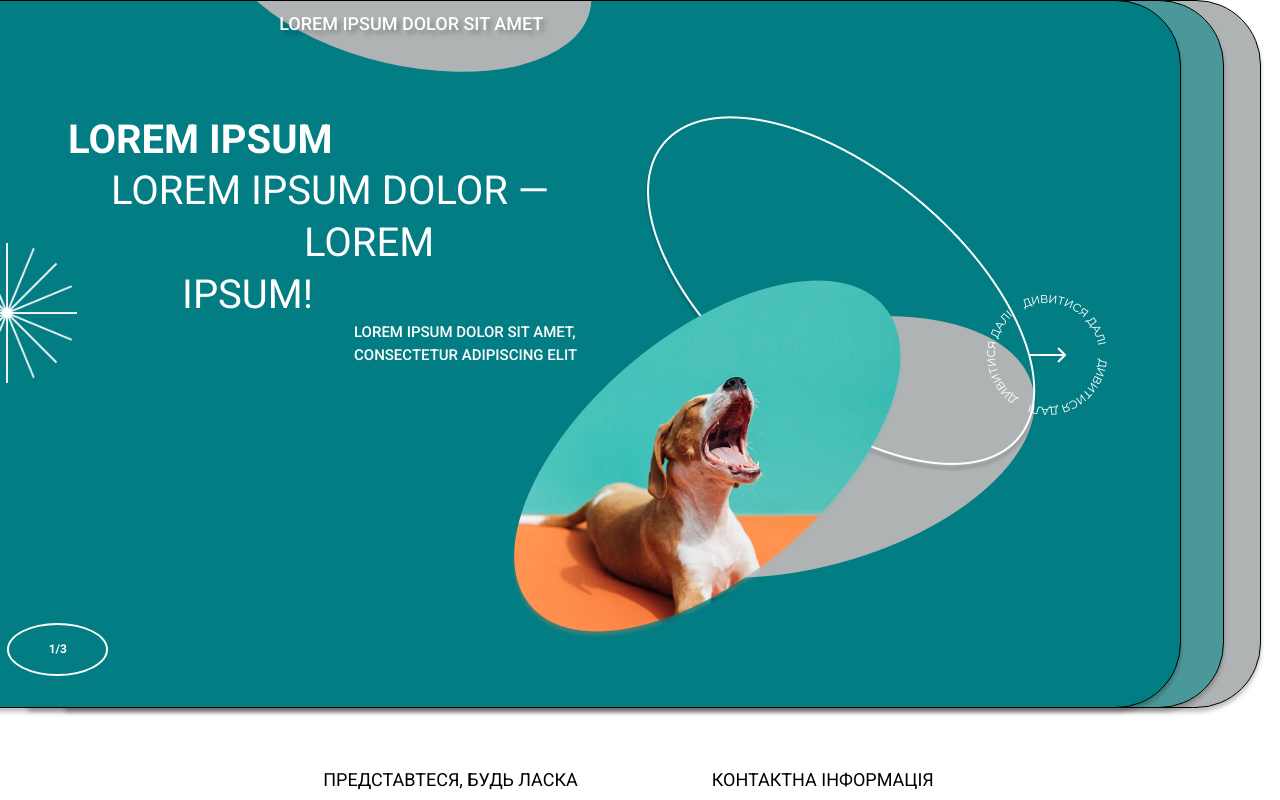
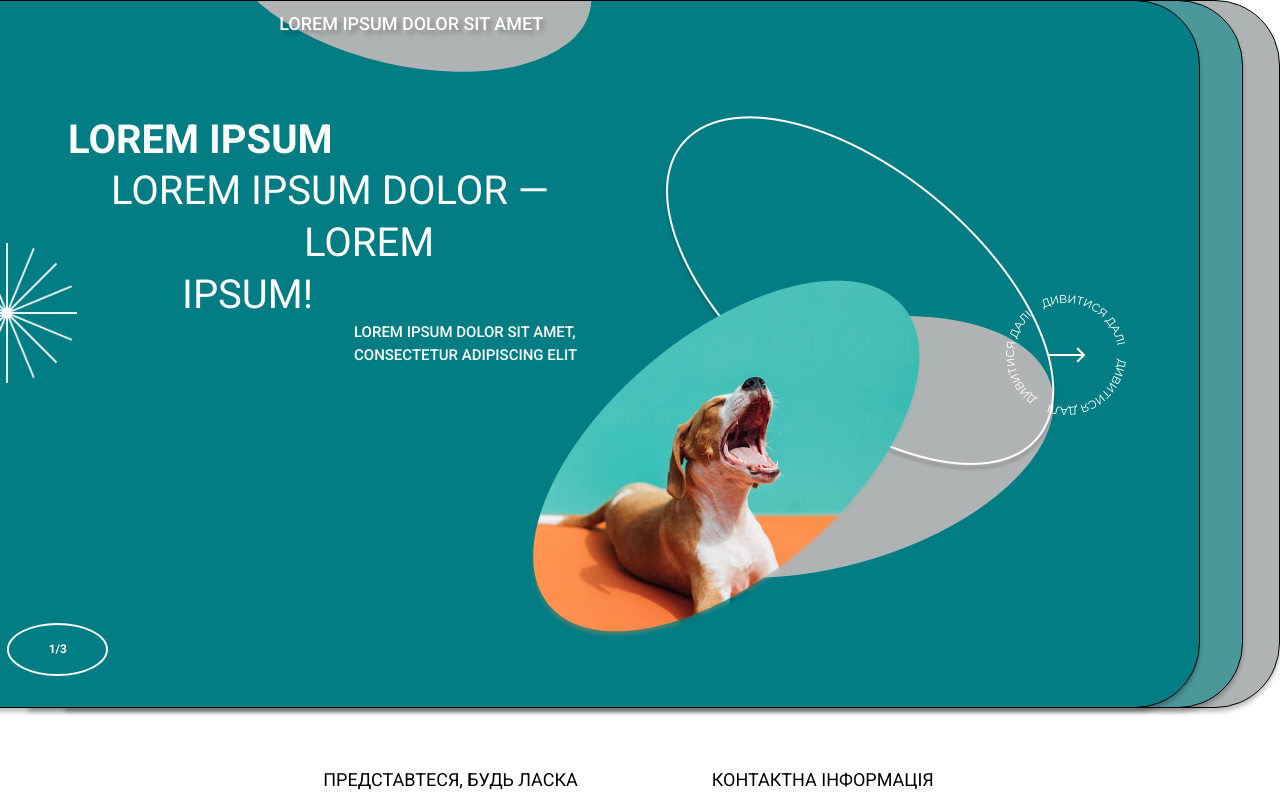
Before and after one commit to AndrewVoloshin/Inchkiev_test_work, a Vue app: page / in a window 1280 px wide. Shown: the top 800 px of the page. Built offline with nearby package versions, Linux system fonts and the light colour scheme; no server answers.

Commit message:
feat: for deploy

```diff
--- a/src/components/CardSlider.vue
+++ b/src/components/CardSlider.vue
@@ -338,7 +338,7 @@ export default {
 @media screen and (min-width: 769px) and (max-width: 1439px) {
     .card {
         position: relative;
-        width: calc(100% - 84px);
+        width: calc(100% - 65px);
     }
 }
 
@@ -438,7 +438,7 @@ export default {
 @media screen and (min-width: 1441px) {
     .card {
         position: relative;
-        width: calc(100% - 83px);
+        width: calc(100% - 65px);
     }
 }
 
```
Also changed, not shown: src/App.vue (+2 -10 lines), 7 other files (tests, documents, lock files or other folders).
